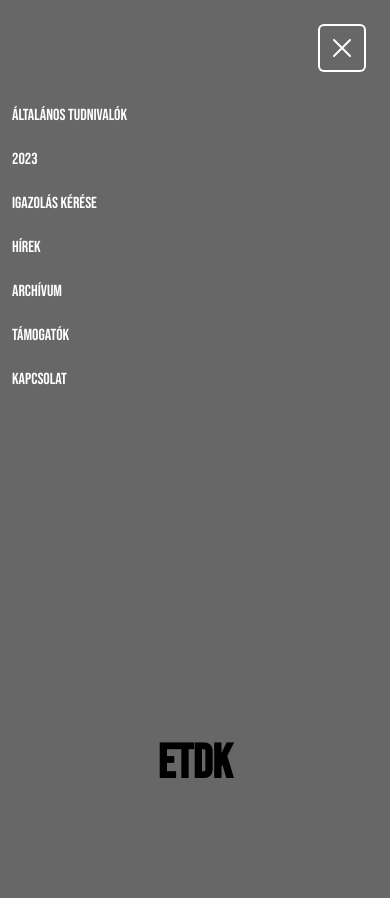
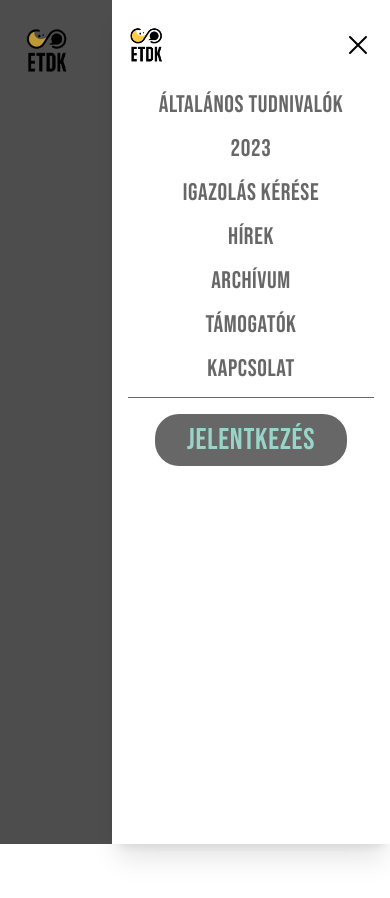
Before and after one commit to csisrobi/Etdk-ui, a Next.js app: page / in a window 390 px wide. Both pictures are taken after a click on the button 342 px from the left and 48 px from the top of the page. Shown: the top 898 px of the page. After the commit the page ends 844 px from the top, so only its background shows below. Built offline with nearby package versions, Linux system fonts and the light colour scheme.

Commit message:
added mobile menu

```diff
--- a/src/components/Header.tsx
+++ b/src/components/Header.tsx
@@ -1,8 +1,11 @@
-import { Disclosure } from "@headlessui/react";
+import { Dialog, Transition } from "@headlessui/react";
 import { Bars3Icon, XMarkIcon } from "@heroicons/react/24/outline";
+import Image from "next/image";
 import Link from "next/link";
+import { Fragment, useState } from "react";
 
 const Header = () => {
+  const [openMobileDialog, setOpenMobileDialog] = useState(false);
   const links = [
     {
       title: "Általános tudnivalók",
@@ -35,20 +38,29 @@ const Header = () => {
   ];
 
   return (
-    <Disclosure as="nav">
-      {({ open }) => (
     <>
-          <div className="flex w-full items-center justify-end  bg-gray p-6">
+      <div className="flex w-full items-center bg-gray p-6">
+        <div className="flex-1">
+          <Link href="/">
+            <Image
+              src="/ETDK.png"
+              alt={"logo"}
+              width={50}
+              height={50}
+              className="block lg:hidden xl:block"
+            />
+          </Link>
+        </div>
         <div className="flex items-center lg:hidden">
-              <Disclosure.Button className="hover:bg-gray-700 inline-flex items-center justify-center rounded-md p-2 text-white hover:text-black focus:outline-none focus:ring-2 focus:ring-inset focus:ring-white">
-                {open ? (
-                  <XMarkIcon className="block h-8 w-8" aria-hidden="true" />
-                ) : (
-                  <Bars3Icon className="block h-8 w-8" aria-hidden="true" />
-                )}
-              </Disclosure.Button>
+          <button className="hover:bg-gray-700 inline-flex items-center justify-center rounded-md p-2 text-black hover:text-black">
+            <Bars3Icon
+              className="block h-8 w-8"
+              aria-hidden="true"
+              onClick={() => setOpenMobileDialog(true)}
+            />
+          </button>
         </div>
-            <div className="hidden w-full justify-end lg:flex">
+        <div className="hidden justify-end lg:flex">
           <div className="space-x-3 xl:space-x-6">
             {links.map((link, index) => (
               <Link
@@ -68,25 +80,107 @@ const Header = () => {
           </div>
         </div>
       </div>
-          <Disclosure.Panel className="lg:hidden">
-            <div className="space-y-1 bg-gray">
+      <Transition.Root show={openMobileDialog} as={Fragment}>
+        <Dialog
+          as="div"
+          className="relative z-10"
+          onClose={setOpenMobileDialog}
+        >
+          <Transition.Child
+            as={Fragment}
+            enter="ease-in-out duration-500"
+            enterFrom="opacity-0"
+            enterTo="opacity-100"
+            leave="ease-in-out duration-500"
+            leaveFrom="opacity-100"
+            leaveTo="opacity-0"
+          >
+            <div className="fixed inset-0 bg-black bg-opacity-25 transition-opacity" />
+          </Transition.Child>
+
+          <div className="fixed inset-0 overflow-hidden">
+            <div className="absolute inset-0 overflow-hidden">
+              <div className="pointer-events-none fixed inset-y-0 right-0 flex max-w-full pl-28">
+                <Transition.Child
+                  as={Fragment}
+                  enter="transform transition ease-in-out duration-500 sm:duration-700"
+                  enterFrom="translate-x-full"
+                  enterTo="translate-x-0"
+                  leave="transform transition ease-in-out duration-500 sm:duration-700"
+                  leaveFrom="translate-x-0"
+                  leaveTo="translate-x-full"
+                >
+                  <Dialog.Panel className="pointer-events-auto relative w-screen max-w-md">
+                    <div className="flex h-full flex-col overflow-y-scroll bg-white py-6 shadow-xl">
+                      <div className="px-4 sm:px-6">
+                        <Dialog.Title className="text-gray-900 text-lg font-medium">
+                          <div className="flex w-full items-center">
+                            <span className="flex-1">
+                              <Image
+                                src="/ETDK.png"
+                                alt={"logo"}
+                                width={40}
+                                height={40}
+                              />
+                            </span>
+                            <Transition.Child
+                              as={Fragment}
+                              enter="ease-in-out duration-500"
+                              enterFrom="opacity-0"
+                              enterTo="opacity-100"
+                              leave="ease-in-out duration-500"
+                              leaveFrom="opacity-100"
+                              leaveTo="opacity-0"
+                            >
+                              <div className="flex items-center">
+                                <button
+                                  type="button"
+                                  className="rounded-md text-black"
+                                  onClick={() => setOpenMobileDialog(false)}
+                                >
+                                  <span className="sr-only">Close panel</span>
+                                  <XMarkIcon
+                                    className="h-8 w-8"
+                                    aria-hidden="true"
+                                  />
+                                </button>
+                              </div>
+                            </Transition.Child>
+                          </div>
+                        </Dialog.Title>
+                      </div>
+                      <div className="relative mt-6 flex-1 px-4 sm:px-6">
+                        <div className="">
+                          <div className=" flex h-full flex-col content-center space-y-3">
                             {links.map((link, index) => (
-                <Disclosure.Button
+                              <Link
+                                className="text-center text-2xl tracking-wide text-gray"
                                 key={index}
-                  as="a"
                                 href={link.href}
-                  className={
-                    "block rounded-md px-3 py-2 text-base font-medium text-white hover:bg-turquoise hover:text-black"
-                  }
                               >
-                  {link.title}
-                </Disclosure.Button>
+                                {link.title.toUpperCase()}
+                              </Link>
                             ))}
+                            <div className="border-t border-gray pt-4 text-center">
+                              <button
+                                type="button"
+                                className="w-48 rounded-3xl bg-gray py-2 px-1 text-center text-3xl tracking-wide  text-turquoise hover:bg-opacity-75 xl:w-52"
+                              >
+                                JELENTKEZÉS
+                              </button>
                             </div>
-          </Disclosure.Panel>
+                          </div>
+                        </div>
+                      </div>
+                    </div>
+                  </Dialog.Panel>
+                </Transition.Child>
+              </div>
+            </div>
+          </div>
+        </Dialog>
+      </Transition.Root>
     </>
-      )}
-    </Disclosure>
   );
 };
 
--- a/src/pages/index.tsx
+++ b/src/pages/index.tsx
@@ -10,7 +10,7 @@ const Home: NextPage = () => {
         <link rel="icon" href="/favicon.ico" />
       </Head>
 
-      <main className="container flex min-h-[calc(100vh-116px)] min-w-full flex-col items-center justify-center bg-gray p-4">
+      <main className="container flex min-h-[calc(100vh-100px)] min-w-full flex-col items-center justify-center bg-gray p-4">
         <h1 className="text-gray-700 text-5xl font-extrabold leading-normal md:text-[5rem]">
           ETDK
         </h1>
--- a/src/pages/szabalyzat/index.tsx
+++ /dev/null
@@ -1,5 +0,0 @@
-const Szabalyzat = () => {
-  return <div>Szabalyzat</div>;
-};
-
-export default Szabalyzat;
```
Also changed, not shown: public/ETDK.png (added), public/etdk_fekete.png (deleted). Lines whose indentation alone changed are shown as unchanged.
